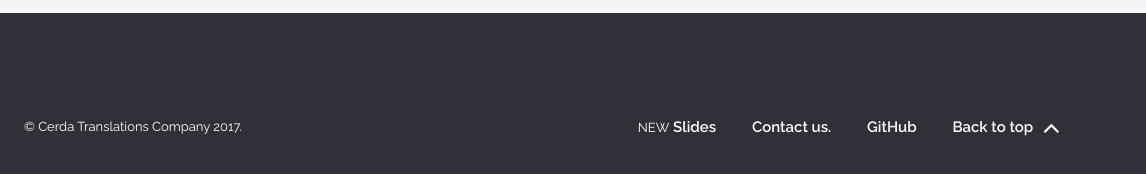
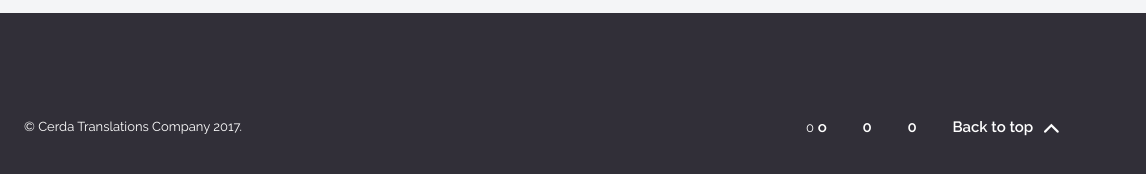
Before and after one commit to WuHeibai/Translations, a website: page index.html in a window 1280 px wide. Shown: the part 2354-2528 px from the top of the page, 134-1280 px from the left. Drawn offline with nearby package versions, Linux system fonts and the light colour scheme; files whose address does not match are found by name.

Commit message:
Update index.html

```diff
--- a/index.html
+++ b/index.html
@@ -237,11 +237,11 @@
           <div class="col-md-6 col-lg-7">
             <ul class="nav nav-inline">
               <li class="nav-item">
-                <a class="nav-link" href="#"><small>NEW</small> Slides<span class="sr-only">(current)</span></a>
+                <a class="nav-link" href="#"><small>0</small> o<span class="sr-only">(current)</span></a>
               </li>
-              <li class="nav-item"><a class="nav-link" href="#">Contact us.</a></li>
-              <li class="nav-item"><a class="nav-link" href="#" target="_blank">GitHub</a></li>
-              <li class="nav-item"><a class="nav-link scroll-top" href="#totop">Back to top <span class="icon-caret-up"></span></a></li>
+              <li class="nav-item"><a class="nav-link" href="#">0</a></li>
+              <li class="nav-item"><a class="nav-link" href="#" target="_blank">0</a></li>
+              <li class="nav-item"><a class="nav-link scroll-top" href="#">Back to top <span class="icon-caret-up"></span></a></li>
             </ul>
           </div>
         </div>
```
